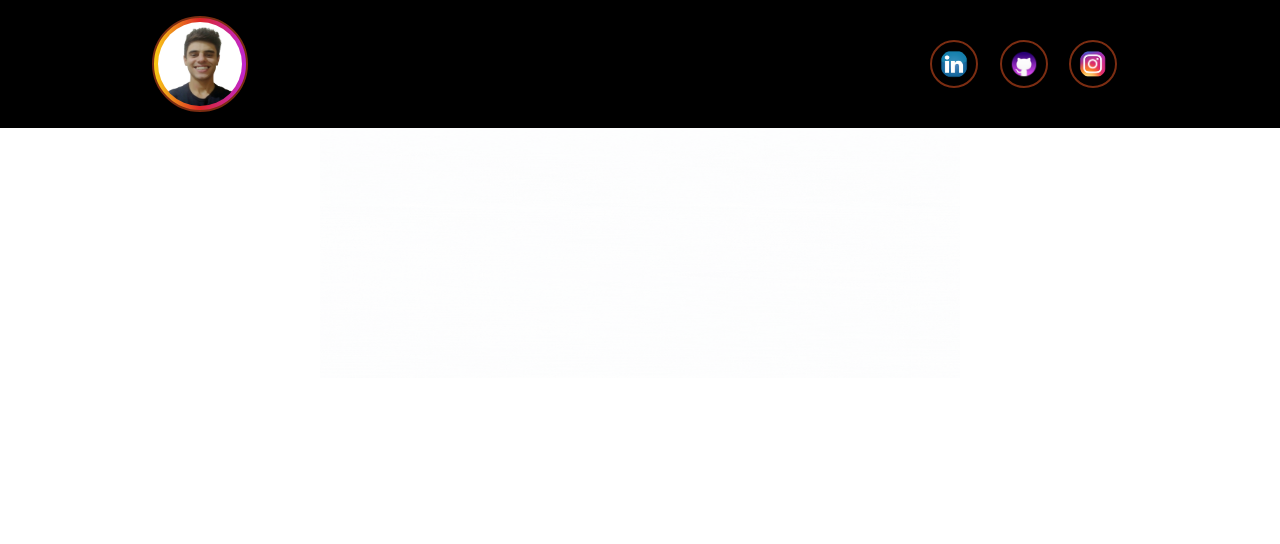
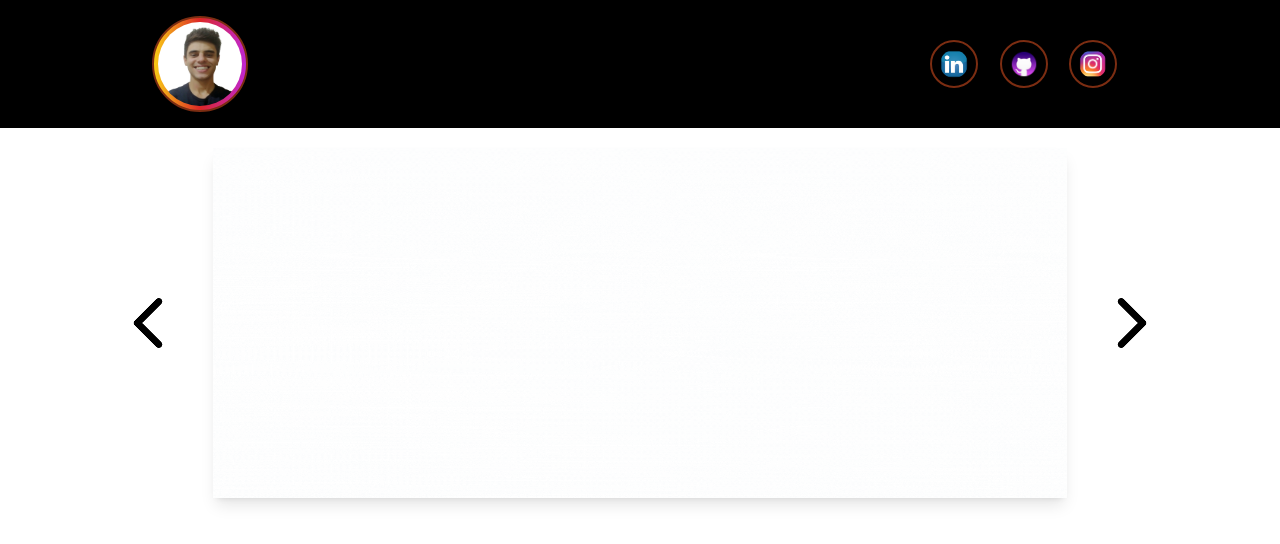
Before and after one commit to HederAlves/portifolio, a React (Create React App) app: page / in a window 1280 px wide. Shown: the top 544 px of the page. Built offline with nearby package versions, Linux system fonts and the light colour scheme; the HTML template or start-up script is replaced by a standard one.

Commit message:
Update
Banner

```diff
--- a/src/App.js
+++ b/src/App.js
@@ -1,13 +1,19 @@
 import { Header } from "./components/Header/Header"
 import gifBanner from './assets/gif/gif-banner.gif'
+import setaDireita from './assets/icon/seta-direita.png'
+import setaEsquerda from './assets/icon/seta-esquerda.png'
 
 export default function App() {
 
   return (
     <>
       <Header></Header>
-      <section className='flex justify-center'>
-        <img className='w-1/2 h-[250px]' src={gifBanner} alt="Desenho de colaboradores" />
+      <section  className='flex justify-center gap-10 mt-5'>
+        <button><img src={ setaEsquerda } /></button>
+        <div className='flex justify-center shadow-lg w-2/3'>
+        <img className='w-full h-[350px]' src={gifBanner} alt="Desenho de colaboradores" />
+        </div>
+        <button><img src={ setaDireita }/></button>
       </section>
     </>
   )
```
